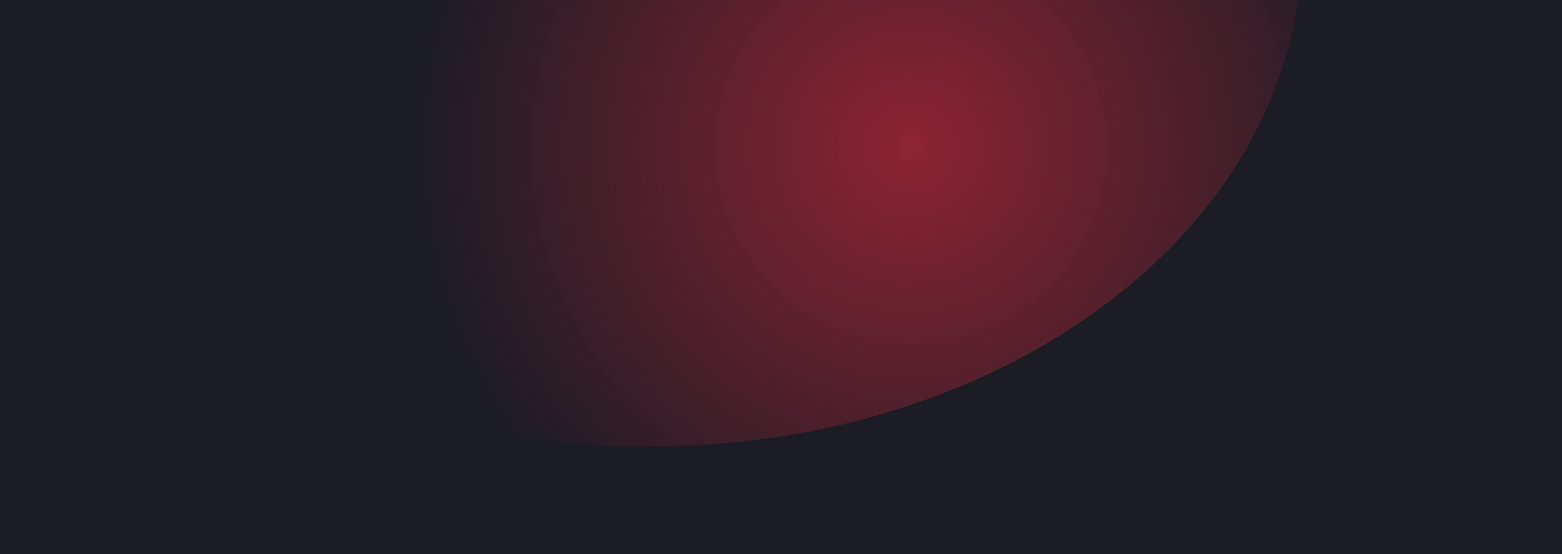
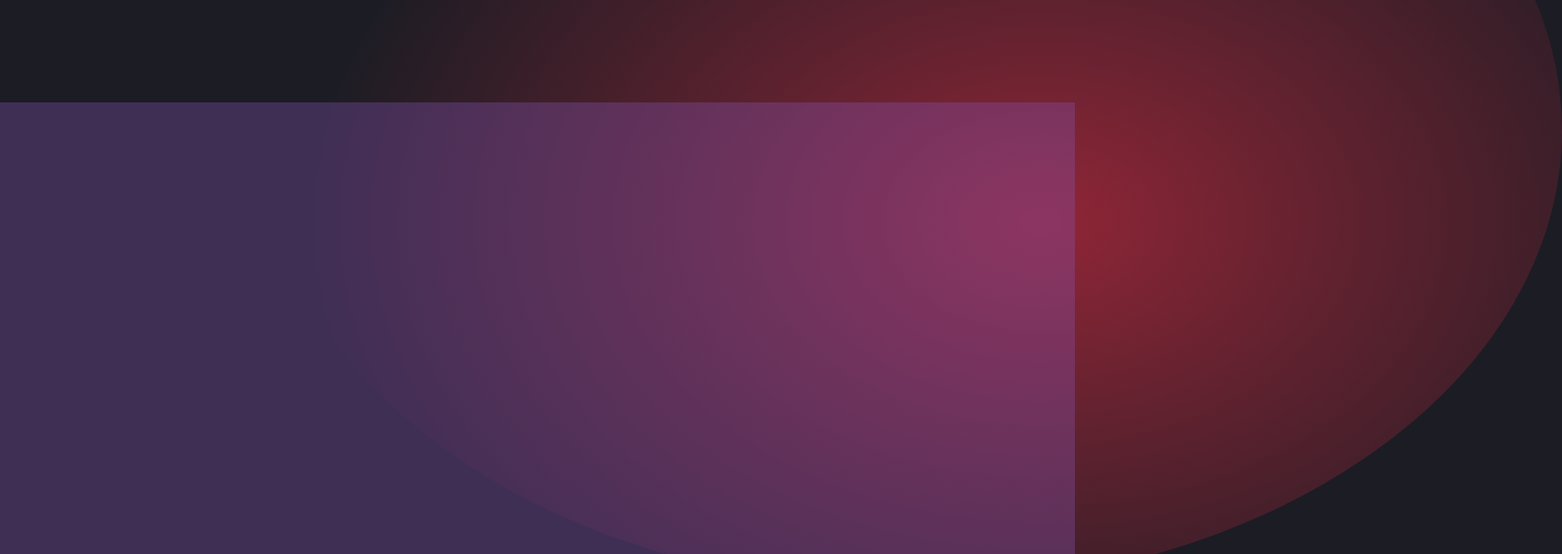
Before and after one commit to LIya-Darvis/Knights_Of_Python_old, a plain HTML site: page index.html in a window 1280 px wide. Shown: the part 658-1318 px from the top of the page at 84% size, 1860 px wide, since content can reach past the window. Before the commit the page ends 1190 px from the top, so only its background shows below. Drawn offline with Linux system fonts and the light colour scheme.

Commit message:
containers

```diff
--- a/index.html
+++ b/index.html
@@ -13,6 +13,8 @@
         <div id="bottom-gradient"></div>
     </div>
 
+    <div id="container-2"></div>
+
 
 
 </body>
--- a/style.css
+++ b/style.css
@@ -6,12 +6,13 @@ body {
 }
 
 #container-1 {
+    position: absolute;
     height: 768px;
     display: flexbox;
 }
 
 #top-gradient {
-    position: absolute;
+    position: relative;
     height: 1190px;
     width: 1550px;
     left: -140px;
@@ -24,11 +25,20 @@ body {
 }
 
 #bottom-gradient {
-    height: 1190px;
+    position: relative;
+    height: 1090px;
     width: 1550px;
-    left: -50%;
-    top: 280px;
+    right: -20%;
+    bottom: 120%;
     border-radius: 100%;
-    background: radial-gradient(circle closest-corner at 70% 70%, rgba(207, 40, 62, 0.788), rgba(0, 0, 0, 0));
-    opacity: 0.8;
+    background: radial-gradient(ellipse closest-corner at 60% 60%, rgb(221, 44, 67), rgba(0, 0, 0, 0));
+    opacity: 0.6;
 }
+
+#container-2 {
+    position: relative;
+    height: 768px;
+    top: 780px;
+    display: flexbox;
+    background-color: rgba(135, 85, 182, 0.336);
+}
```
